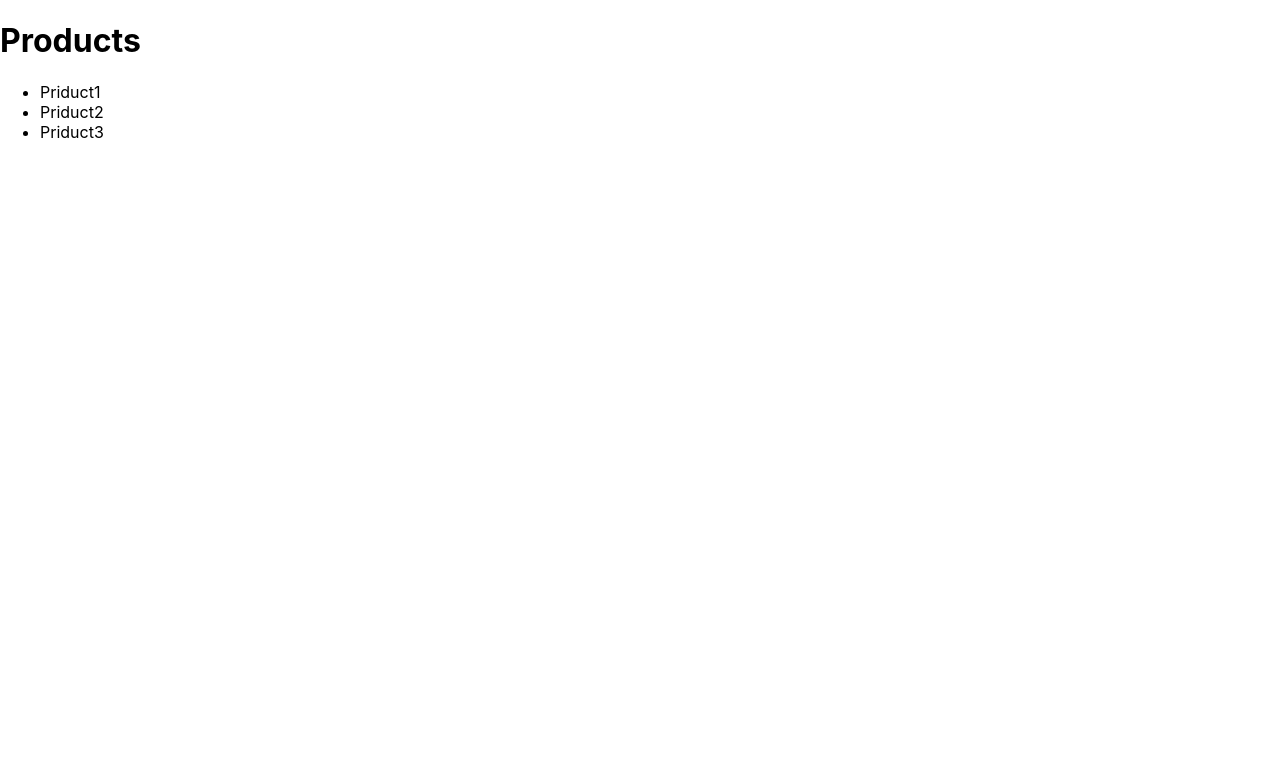
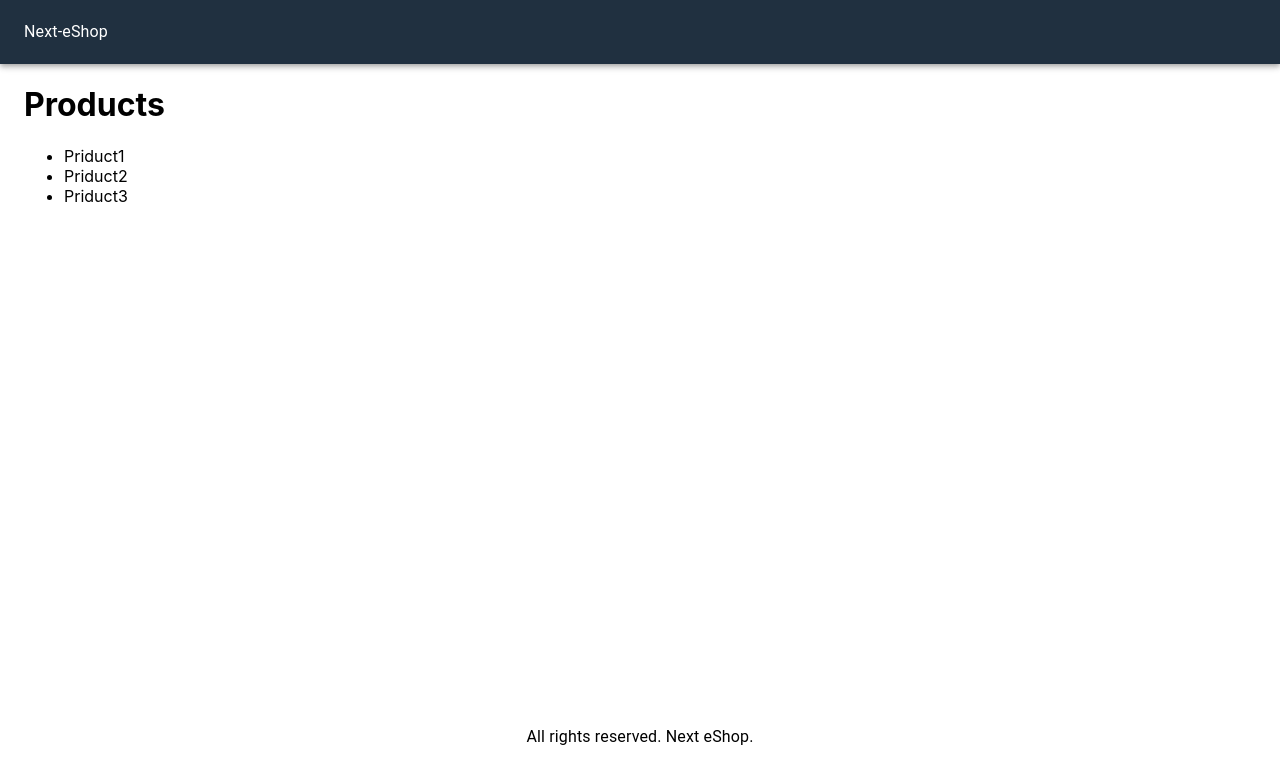
Before and after one commit to hayderjebur/Next-eShop, a Next.js app: page / in a window 1280 px wide. Shown: the top 784 px of the page. Built offline with nearby package versions, Linux system fonts and the light colour scheme.

Commit message:
Use ServerStyleSheets from Material-ui in _document to overwrite the next styling

```diff
--- a/pages/_app.js
+++ b/pages/_app.js
@@ -1,7 +1,15 @@
-import '../styles/globals.css'
+import { useEffect } from 'react';
+import '../styles/globals.css';
 
 function MyApp({ Component, pageProps }) {
-  return <Component {...pageProps} />
+  useEffect(() => {
+    const jssStyles = document.querySelector('#jss-server-side');
+
+    if (jssStyles) {
+      jssStyles.parentElement.removeChild(jssStyles);
+    }
+  }, []);
+  return <Component {...pageProps} />;
 }
 
-export default MyApp
+export default MyApp;
--- /dev/null
+++ b/pages/_document.js
@@ -0,0 +1,35 @@
+import { ServerStyleSheets } from '@material-ui/core/styles';
+import Document, { Head, Html, Main, NextScript } from 'next/document';
+import React from 'react';
+
+export default class MyDocument extends Document {
+  render() {
+    return (
+      <Html lang='en'>
+        <Head></Head>
+        <body>
+          <Main />
+          <NextScript />
+        </body>
+      </Html>
+    );
+  }
+}
+
+MyDocument.getInitialProps = async (ctx) => {
+  const sheets = new ServerStyleSheets();
+  const originalRenderPage = ctx.renderPage;
+  ctx.renderPage = () => {
+    return originalRenderPage({
+      enhanceApp: (App) => (props) => sheets.collect(<App {...props} />),
+    });
+  };
+  const initialProps = await Document.getInitialProps(ctx);
+  return {
+    ...initialProps,
+    styles: [
+      ...React.Children.toArray(initialProps.styles),
+      sheets.getStyleElement(),
+    ],
+  };
+};
--- a/pages/components/layout.js
+++ b/pages/components/layout.js
@@ -1,21 +1,23 @@
 import React from 'react';
 import Head from 'next/head';
 import { AppBar, Toolbar, Typography, Container } from '@material-ui/core';
+import useStyles from '../../utils/styles';
 
 export default function Layout({ children }) {
+  const classes = useStyles();
   return (
     <div>
       <Head>
-        <title>Next Amazona</title>
+        <title>Next eShop</title>
       </Head>
-      <AppBar position='static'>
+      <AppBar position='static' className={classes.navbar}>
         <Toolbar>
-          <Typography>amazona</Typography>
+          <Typography>Next-eShop</Typography>
         </Toolbar>
       </AppBar>
-      <Container>{children}</Container>
-      <footer>
-        <Typography>All rights reserved. Next Amazona.</Typography>
+      <Container className={classes.main}>{children}</Container>
+      <footer className={classes.footer}>
+        <Typography>All rights reserved. Next eShop.</Typography>
       </footer>
     </div>
   );
--- a/pages/index.js
+++ b/pages/index.js
@@ -1,9 +1,11 @@
 import Head from 'next/head';
 import Image from 'next/image';
 import styles from '../styles/Home.module.css';
+import Layout from './components/Layout';
 
 export default function Home() {
   return (
+    <Layout>
       <div>
         <h1>Products</h1>
         <ul>
@@ -12,5 +14,6 @@ export default function Home() {
           <li>Priduct3</li>
         </ul>
       </div>
+    </Layout>
   );
 }
--- /dev/null
+++ b/utils/styles.js
@@ -0,0 +1,18 @@
+import { makeStyles } from '@material-ui/core';
+
+const useStyles = makeStyles({
+  navbar: {
+    background: '#203040',
+    '& a': {
+      color: '#fff',
+      marginLeft: 10,
+    },
+  },
+  main: {
+    minHeight: '80vh',
+  },
+  footer: {
+    textAlign: 'center',
+  },
+});
+export default useStyles;
```
Lines whose indentation alone changed are shown as unchanged.
